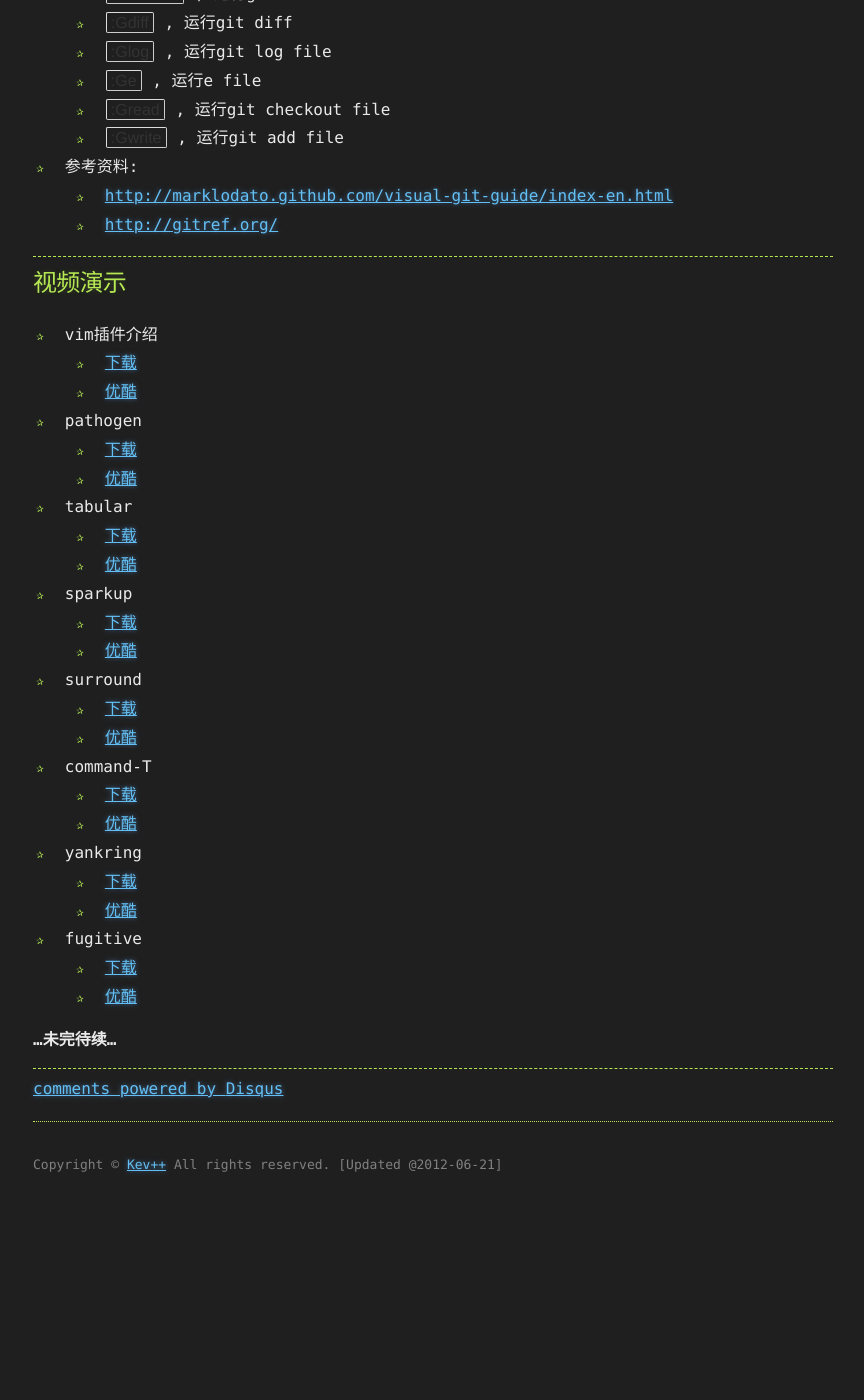
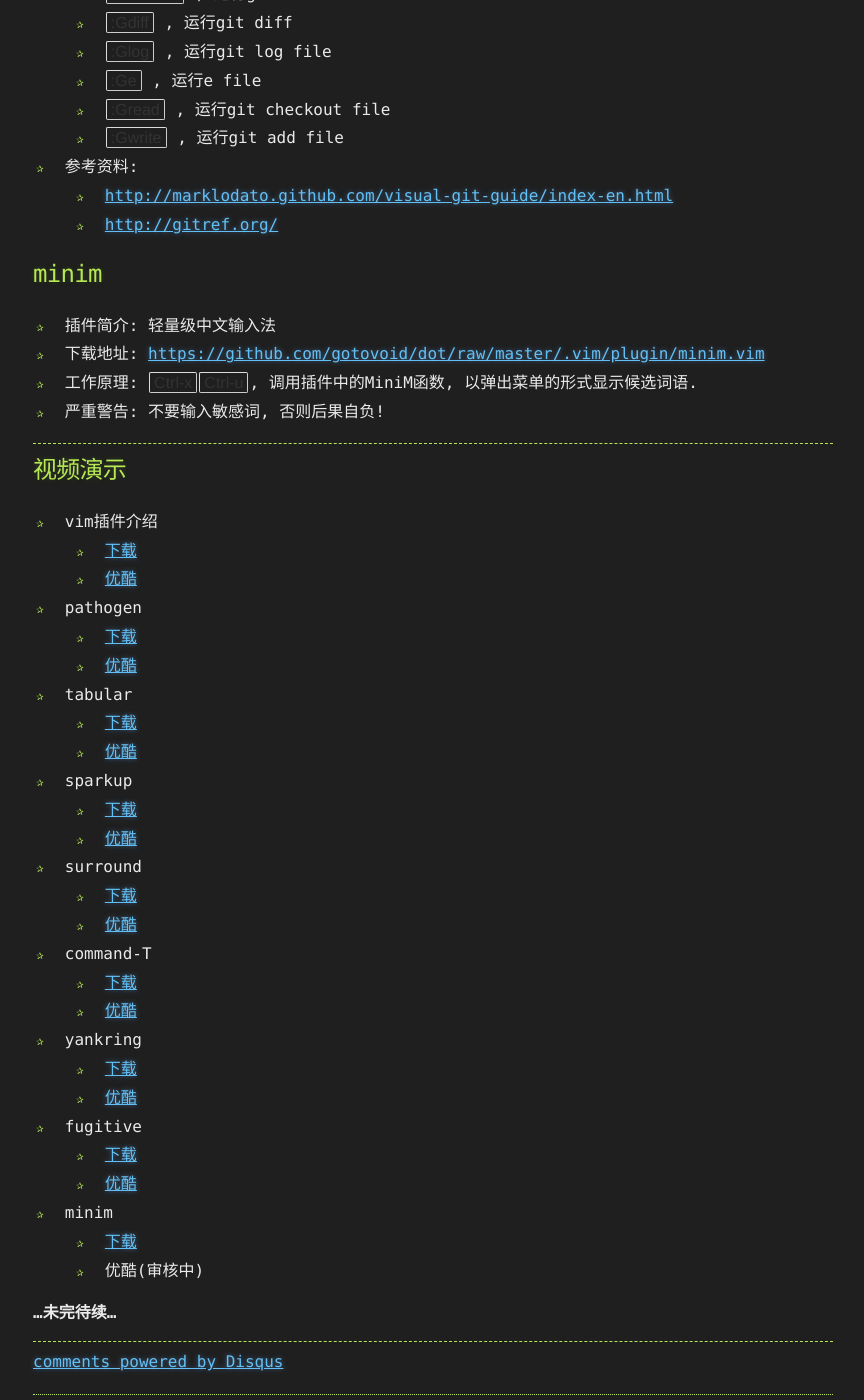
Before and after one commit to gotovoid/hjkl, a Jekyll site: the page built from _posts/2012-06-14-vim-plugin.md, in a window 1280 px wide and 1400 px high, scrolled down 3642 px. Shown: the whole window, without its empty margins (207-1071 px from the left). Built offline with Jekyll 4.4.1, drawn with Linux system fonts in a browser that asks for light colours; Markdown is read by kramdown in place of the engine named in the settings; comment, search, counter and statistics services are not loaded; before the commit the page ends 4829 px from its top, so only the background shows below that.

Commit message:
add minim

```diff
--- a/_posts/2012-06-14-vim-plugin.md
+++ b/_posts/2012-06-14-vim-plugin.md
@@ -141,6 +141,12 @@
     - <http://marklodato.github.com/visual-git-guide/index-en.html>
     - <http://gitref.org/>
 
+minim
+-----
+- 插件简介: 轻量级中文输入法
+- 下载地址: <https://github.com/gotovoid/dot/raw/master/.vim/plugin/minim.vim>
+- 工作原理: <kbd>Ctrl-x</kbd><kbd>Ctrl-u</kbd>, 调用插件中的MiniM函数, 以弹出菜单的形式显示候选词语.
+- 严重警告: 不要输入敏感词, 否则后果自负!
 
 --------
 
@@ -171,6 +177,9 @@
 - fugitive
     - [下载](http://ubuntuone.com/5r0AAuhxEg7vnwCwciAKCz)
     - [优酷](http://v.youku.com/v_show/id_XNDE3MjU3ODYw.html)
+- minim
+    - [下载](http://ubuntuone.com/3XSLL7z3wtySFWGkibiojJ)
+    - 优酷(审核中)
 
 
 **...未完待续...**
```
